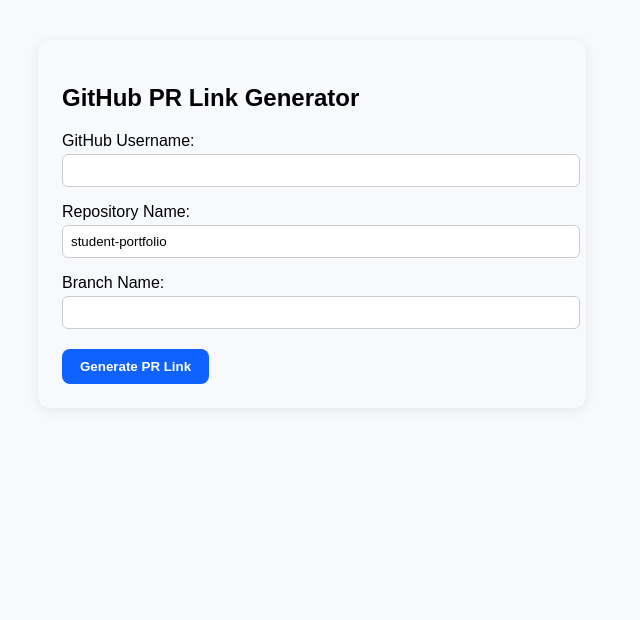
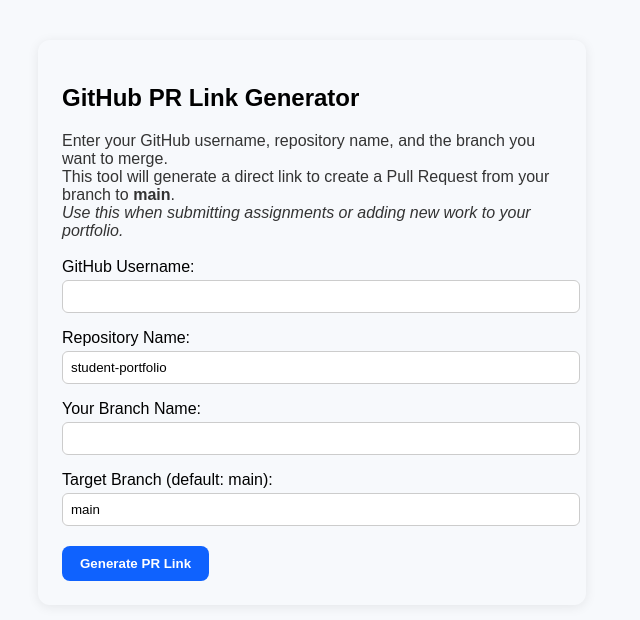
Before and after one commit to Hocking-College-Cybersecurity/hocking-college-cybersecurity.github.io, a Jekyll site: the page pr-link-generator.html, which Jekyll copies as it is, in a window 1280 px wide. Shown: the top 620 px of the page, without its empty margins (328-968 px from the left). Built offline with Jekyll 4.4.1, drawn with Linux system fonts in a browser that asks for light colours.

Commit message:
Enhance PR link generator with instructions and copy button functionality

```diff
--- a/pr-link-generator.html
+++ b/pr-link-generator.html
@@ -9,10 +9,19 @@
     input { width: 100%; padding: 8px; margin-top: 4px; border-radius: 6px; border: 1px solid #ccc; }
     button { margin-top: 20px; padding: 10px 18px; background: #0f62fe; color: #fff; border: none; border-radius: 8px; font-weight: bold; cursor: pointer; }
     .output { margin-top: 24px; background: #fff; padding: 12px; border-radius: 8px; border: 1px solid #e6e6e6; }
+    .instructions { margin-bottom: 18px; color: #333; font-size: 1em; }
+    .copy-btn { margin-top: 10px; background: #FCA311; color: #fff; border: none; border-radius: 6px; padding: 6px 12px; cursor: pointer; font-weight: bold; }
   </style>
 </head>
 <body>
   <h2>GitHub PR Link Generator</h2>
+  <div class="instructions">
+    <p>
+      Enter your GitHub username, repository name, and the branch you want to merge.<br>
+      This tool will generate a direct link to create a Pull Request from your branch to <strong>main</strong>.<br>
+      <em>Use this when submitting assignments or adding new work to your portfolio.</em>
+    </p>
+  </div>
   <form id="prForm" autocomplete="off">
     <label for="username">GitHub Username:</label>
     <input type="text" id="username" required>
@@ -20,8 +29,11 @@
     <label for="repo">Repository Name:</label>
     <input type="text" id="repo" value="student-portfolio" required>
 
-    <label for="branch">Branch Name:</label>
+    <label for="branch">Your Branch Name:</label>
     <input type="text" id="branch" required>
+
+    <label for="target">Target Branch (default: main):</label>
+    <input type="text" id="target" value="main" required>
 
     <button type="submit">Generate PR Link</button>
   </form>
@@ -33,10 +45,16 @@
       var username = document.getElementById('username').value.trim();
       var repo = document.getElementById('repo').value.trim();
       var branch = document.getElementById('branch').value.trim();
+      var target = document.getElementById('target').value.trim() || 'main';
       if(username && repo && branch) {
-        var link = `https://github.com/${username}/${repo}/compare/main...${branch}?expand=1`;
+        var link = `https://github.com/${username}/${repo}/compare/${target}...${branch}?expand=1`;
         document.getElementById('output').style.display = 'block';
-        document.getElementById('output').innerHTML = `<strong>Direct PR Link:</strong><br><a href="${link}" target="_blank">${link}</a>`;
+        document.getElementById('output').innerHTML = `
+          <strong>Direct PR Link:</strong><br>
+          <a href="${link}" target="_blank">${link}</a>
+          <br>
+          <button class="copy-btn" onclick="navigator.clipboard.writeText('${link}')">Copy Link</button>
+        `;
       }
     };
   </script>
```
